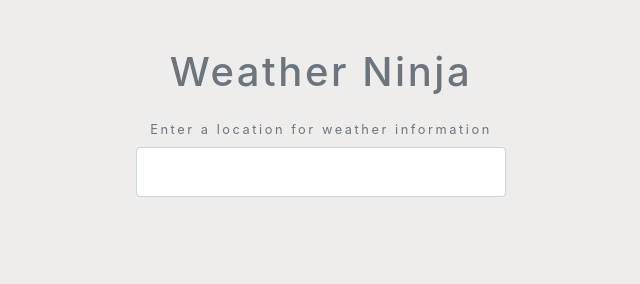
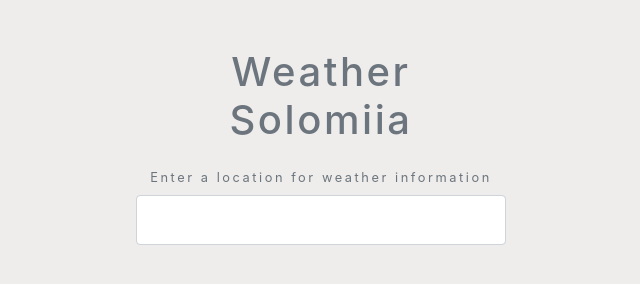
Before and after one commit to consolka12/consolka12.github.io, a plain HTML site: page index.html in a window 1280 px wide. Shown: the whole page, without its empty margins (319-959 px from the left). Drawn offline with nearby package versions, Linux system fonts and the light colour scheme.

Commit message:
Update index.html

```diff
--- a/index.html
+++ b/index.html
@@ -12,7 +12,7 @@
 
     <div class="container my-5 mx-auto">
 
-        <h1 class="text-muted text-center my-4">Weather Ninja</h1>
+        <h1 class="text-muted text-center my-4">Weather Solomiia</h1>
 
         <form class="change-location my-4 text-center text-muted">
           <label for="city">Enter a location for weather information</label>
```
